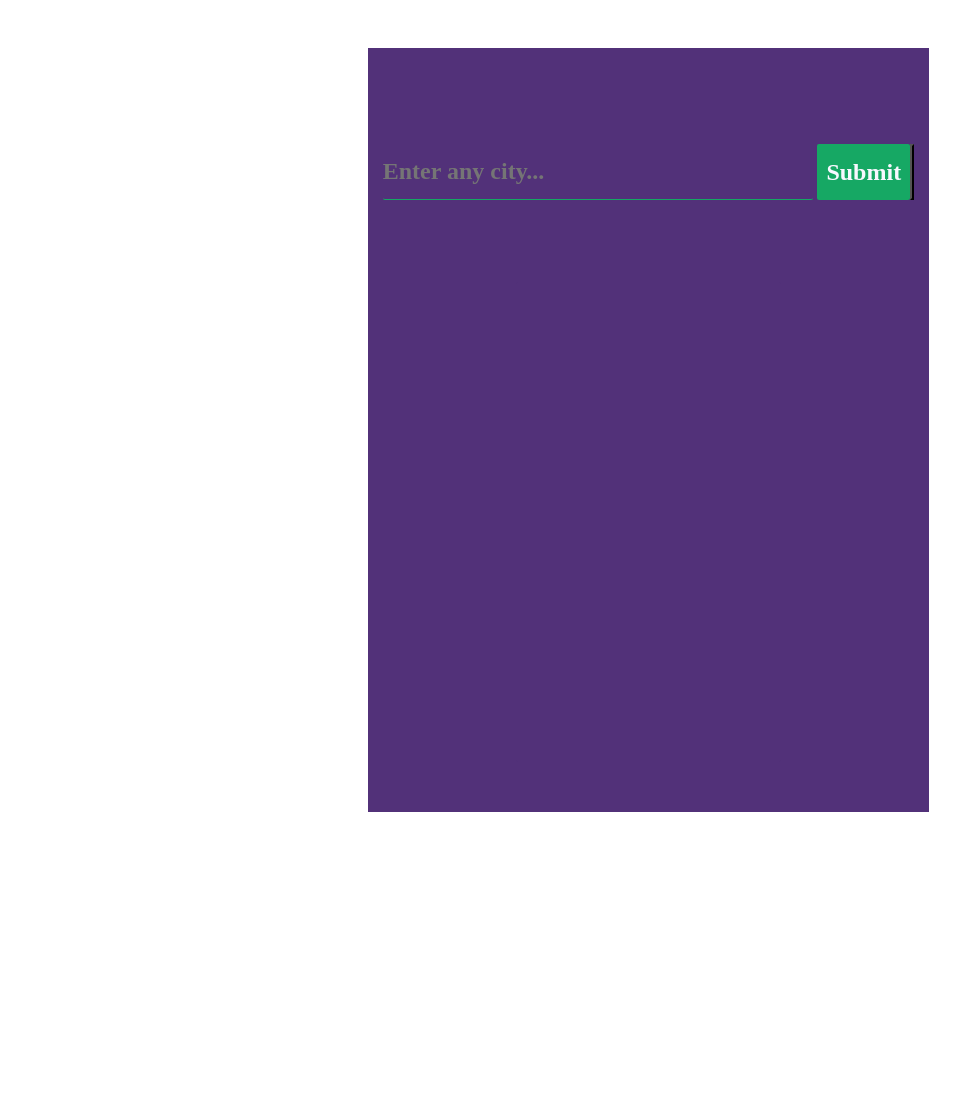
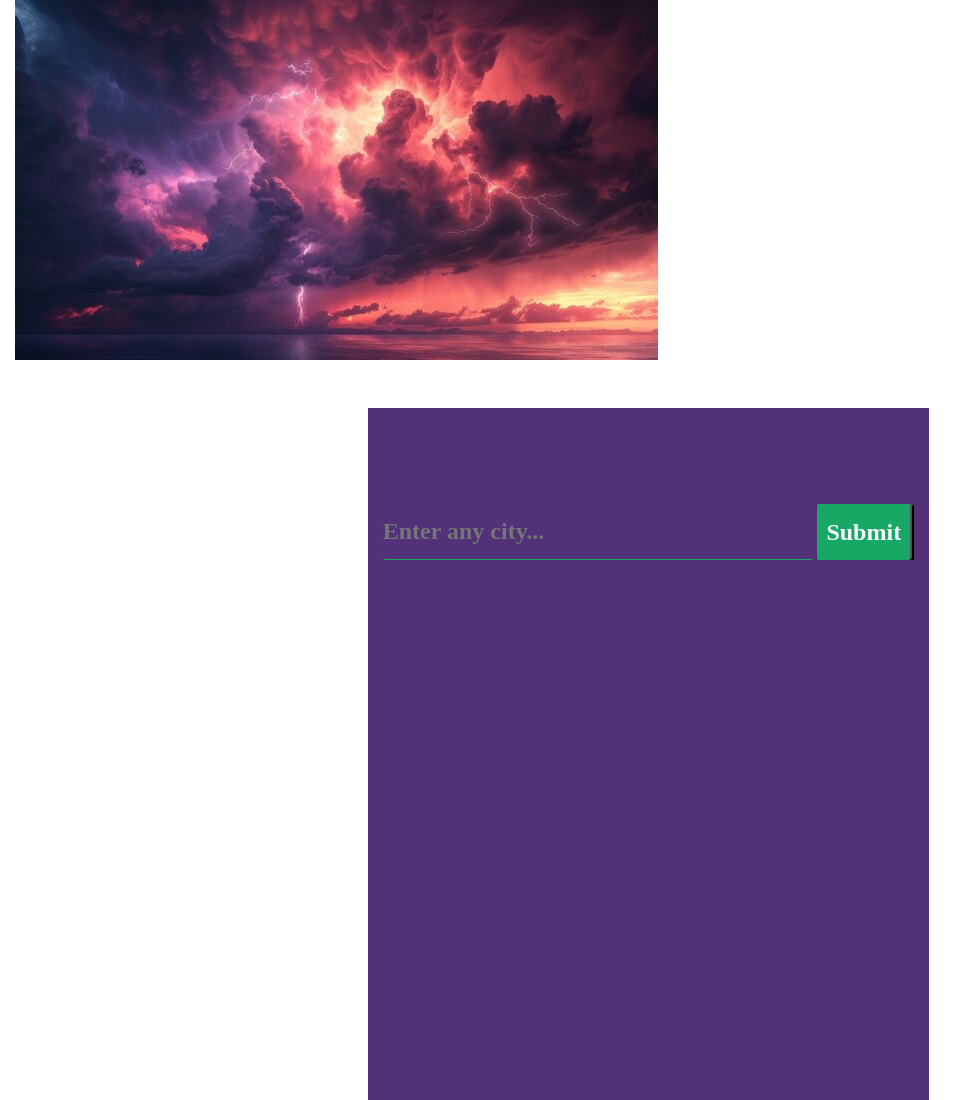
Before and after one commit to Murshida26/PRODIGY_WD_05, a plain HTML site: page index.html in a window 1280 px wide. Shown: the top 1100 px of the page, without its empty margins (0-977 px from the left). Before the commit the page ends 860 px from the top, so only its background shows below. Drawn offline with nearby package versions, Linux system fonts and the light colour scheme.

Commit message:
Update index.html

```diff
--- a/index.html
+++ b/index.html
@@ -10,6 +10,7 @@
 </head>
 <body>
     <div class="container-fluid" >
+        <img src="bg7.jpg" alt="HII">
         <div class="row offset-sm-1" >
             <section class="main col-md-7 col-sm-10  ">
             <section class="inputs">
```
